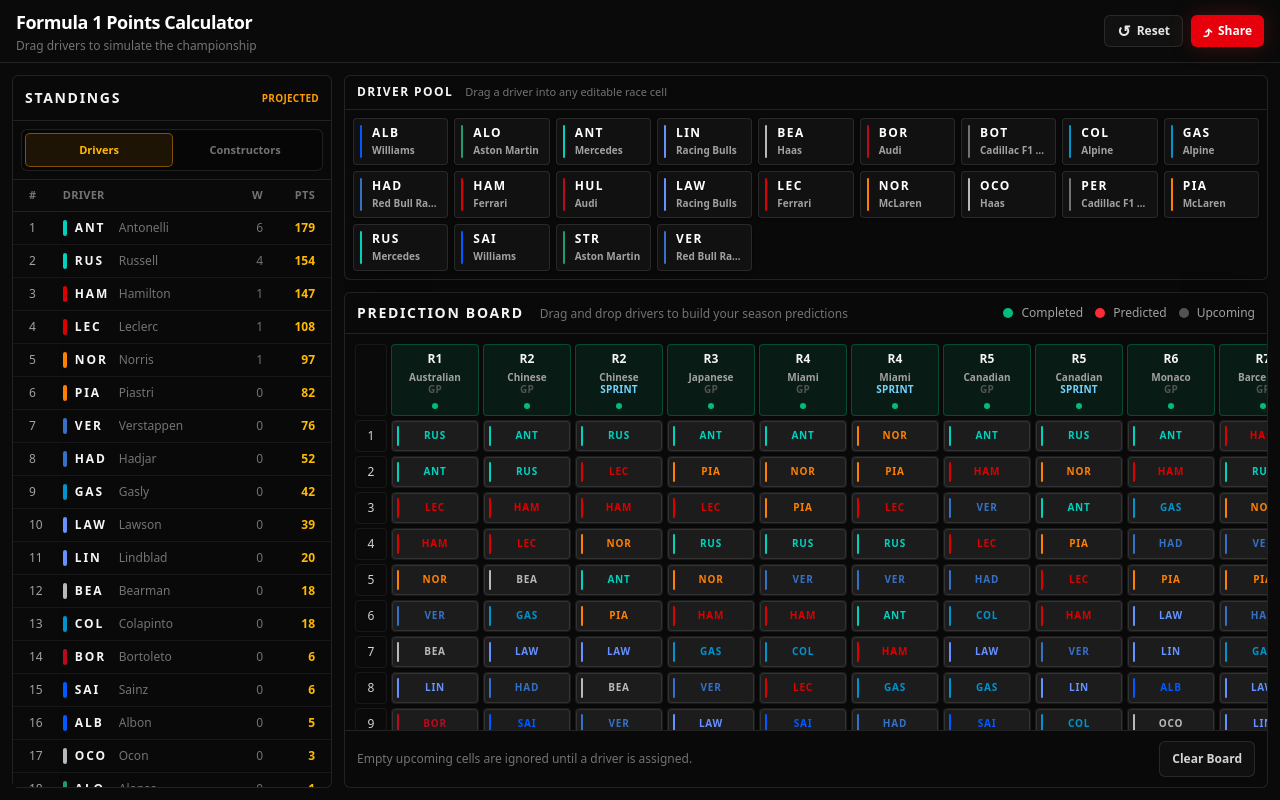
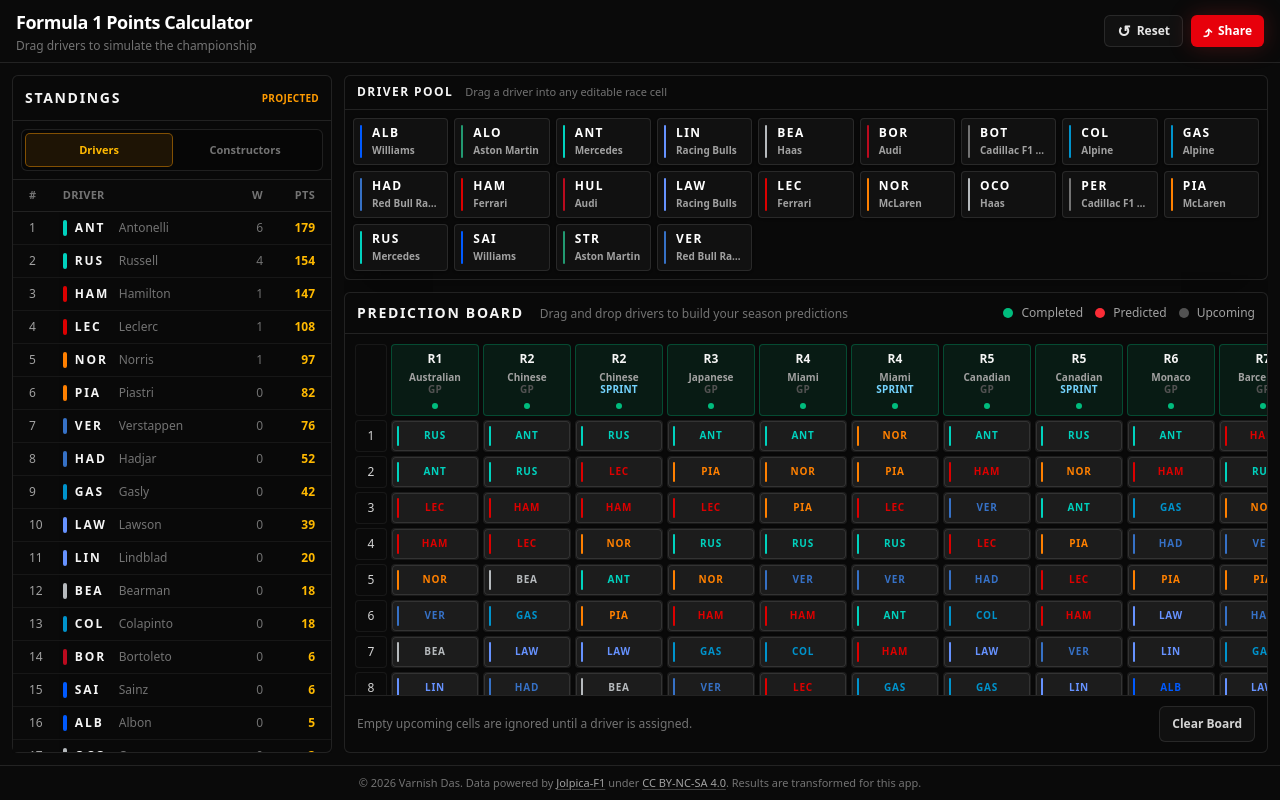
Before and after one commit to VarnishDas/f1-points-calculator, a React (Vite) app: page / in a window 1280 px wide. Built offline with nearby package versions, Linux system fonts and the light colour scheme.

Commit message:
Add Jolpica-F1 data attribution to README and footer

```diff
--- a/src/App.tsx
+++ b/src/App.tsx
@@ -6,6 +6,7 @@
 import { useShareableUrl } from "./hooks/useShareableUrl";
 import AppHeader from "./components/AppHeader";
 import DashboardLayout from "./components/DashboardLayout";
+import Footer from "./components/Footer";
 import PredictionWorkspace from "./components/PredictionWorkspace";
 import StandingsPanel from "./components/StandingsPanel";
 
@@ -50,6 +51,7 @@
           />
         }
       />
+      <Footer />
     </main>
   );
 }
--- /dev/null
+++ b/src/components/Footer.tsx
@@ -0,0 +1,29 @@
+const currentYear = new Date().getFullYear();
+
+export default function Footer() {
+  return (
+    <footer className="shrink-0 border-t border-white/10 bg-neutral-950/75 px-3 py-2 text-center text-[11px] leading-relaxed text-neutral-500 lg:px-4">
+      <p>
+        © {currentYear} Varnish Das. Data powered by{" "}
+        <a
+          href="https://github.com/jolpica/jolpica-f1"
+          target="_blank"
+          rel="noreferrer"
+          className="text-neutral-400 underline decoration-neutral-700 underline-offset-2 transition hover:text-amber-400"
+        >
+          Jolpica-F1
+        </a>{" "}
+        under{" "}
+        <a
+          href="https://creativecommons.org/licenses/by-nc-sa/4.0/"
+          target="_blank"
+          rel="noreferrer"
+          className="text-neutral-400 underline decoration-neutral-700 underline-offset-2 transition hover:text-amber-400"
+        >
+          CC BY-NC-SA 4.0
+        </a>
+        . Results are transformed for this app.
+      </p>
+    </footer>
+  );
+}
```
Also changed, not shown: 1 other file (tests, documents, lock files or other folders).
